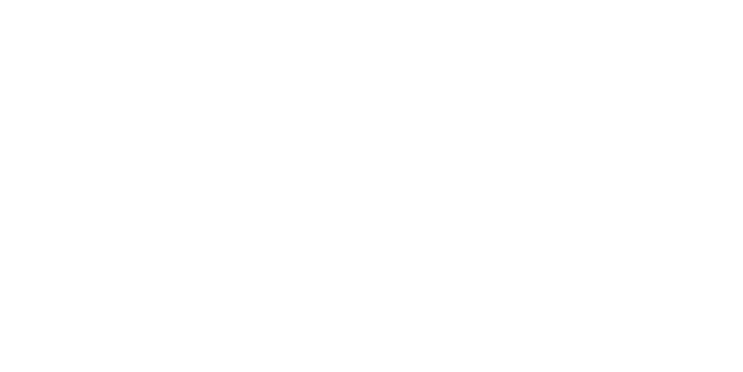
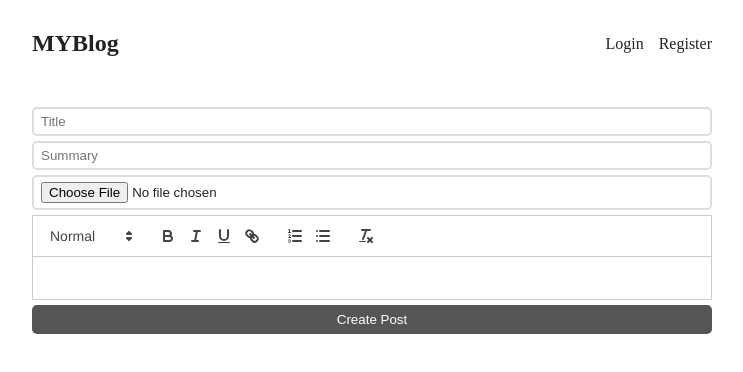
Before and after one commit to OnPaceCoder/BlogApp, a React (Create React App) app in the folder client/: page /create in a window 1280 px wide. Before the commit this address had no page. Shown: the top 372 px of the page, without its empty margins (268-1011 px from the left). Built offline with nearby package versions, Linux system fonts and the light colour scheme; no server answers.

Commit message:
Integration of ReactQuill

```diff
--- a/client/src/App.css
+++ b/client/src/App.css
@@ -96,7 +96,8 @@
   color: #fff;
 }
 
-form h1 {
+form.login h1,
+form.register {
   text-align: center;
   margin-bottom: 10px;
 }
--- a/client/src/App.js
+++ b/client/src/App.js
@@ -7,6 +7,7 @@
 import RegisterPage from './pages/RegisterPage';
 
 import { UserContextProvider } from './context/UserContext';
+import CreatePost from './pages/CreatePost';
 function App() {
   return (
     <UserContextProvider>
@@ -16,6 +17,7 @@
           <Route index element={<IndexPage />} />
           <Route path={"/login"} element={<LoginPage />} />
           <Route path={"/register"} element={<RegisterPage />} />
+          <Route path={"/create"} element={<CreatePost />} />
         </Route>
       </Routes>
 
--- /dev/null
+++ b/client/src/pages/CreatePost.js
@@ -0,0 +1,19 @@
+import React from 'react'
+import ReactQuill from 'react-quill'
+import 'react-quill/dist/quill.snow.css';
+const CreatePost = () => {
+    return (
+        <>
+            <form>
+                <input type='title' placeholder={'Title'} />
+                <input type='summary' placeholder={'Summary'} />
+                <input type='file' />
+                <ReactQuill />
+                <button style={{ marginTop: '5px' }}>Create Post</button>
+            </form>
+
+        </>
+    )
+}
+
+export default CreatePost
--- a/client/src/pages/LoginPage.js
+++ b/client/src/pages/LoginPage.js
@@ -6,6 +6,8 @@
     const [password, setPassword] = useState("");
     const [redirect, setRedirect] = useState(false)
     const { setUserInfo } = useContext(UserContext)
+
+
     async function login(ev) {
         ev.preventDefault();
 
--- /dev/null
+++ b/package.json
@@ -0,0 +1,5 @@
+{
+  "dependencies": {
+    "react-quill": "^2.0.0"
+  }
+}
```
Also changed, not shown: 1 other file (tests, documents, lock files or other folders).
